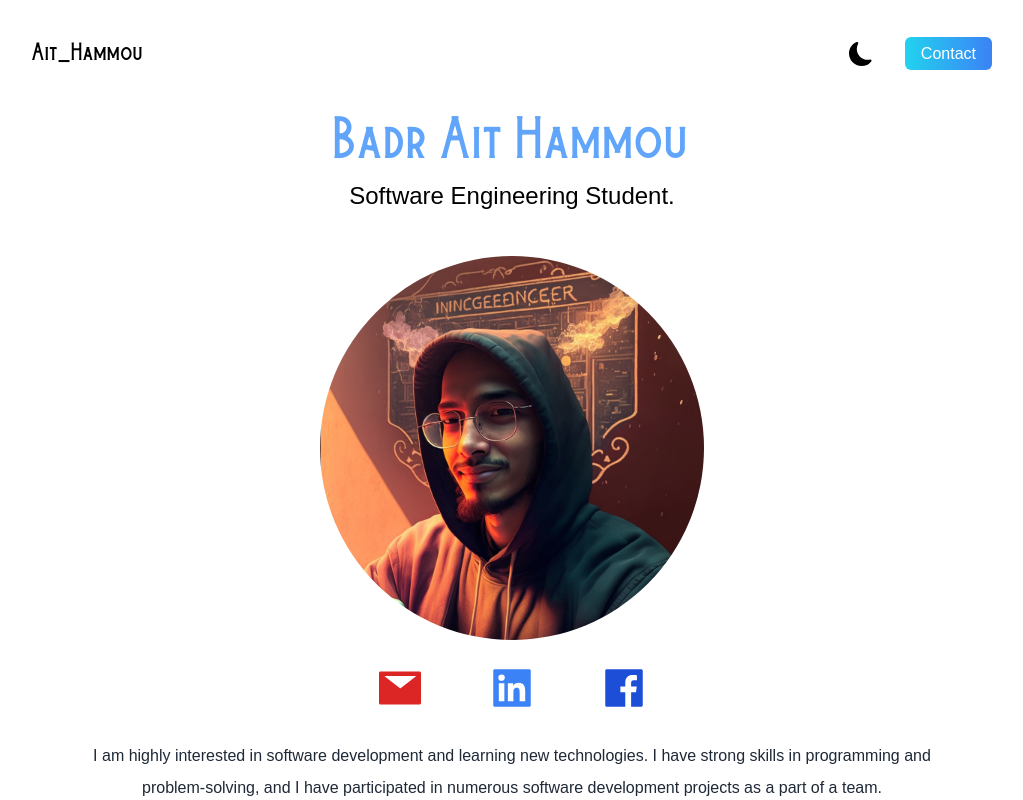
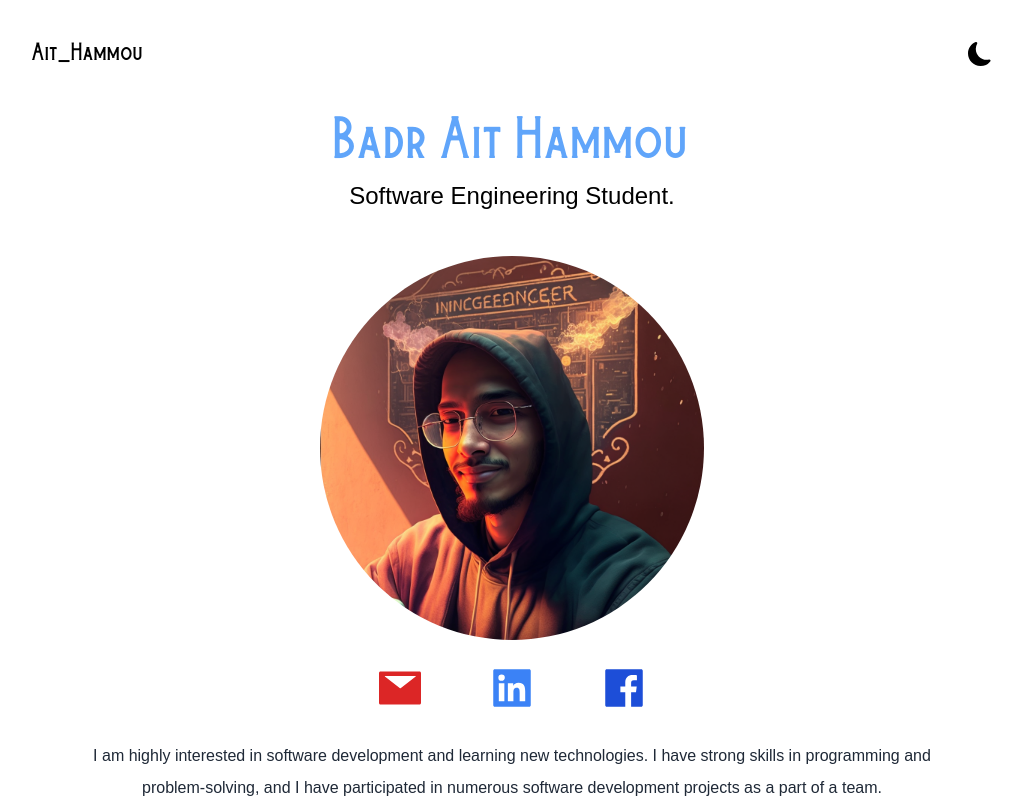
Before and after one commit to Badr-Ait-Hammou/react-portfolio, a Next.js app: page / in a window 1280 px wide. Shown: the top 800 px of the page, without its empty margins (128-1151 px from the left). Built offline with nearby package versions, Linux system fonts and the light colour scheme.

Commit message:
no contact

```diff
--- a/pages/index.js
+++ b/pages/index.js
@@ -34,7 +34,7 @@ import django from "../public/django.png";
 import dotnet from "../public/dotnet.png";
 import react from "../public/react.png";
 import tailwind from "../public/tailwind.png";
-import uca from "../public/Sans titre.png";
+import uca from "../public/fst.png";
 import emsi from "../public/Sans titre (1).png";
 import payment from "../public/payment.jpg";
 export default function Home() {
@@ -67,12 +67,12 @@ export default function Home() {
               </li>
               <li>
                 <a
-                  className="bg-gradient-to-r from-cyan-400 text- to-blue-500 text-white px-4 py-2 border-none rounded-md ml-8"
-                  href="#"
+               //   className="bg-gradient-to-r from-cyan-400 text- to-blue-500 text-white px-4 py-2 border-none rounded-md ml-8" href="#"
                 >
-                  Contact
+
                 </a>
               </li>
+
             </ul>
           </nav>
           <h2 className="text-5xl  text-center mx-auto p-10 py-2 text-blue-400 font-burtons dark:text-blue-400 md:text-5xl">
```
Also changed, not shown: public/fst.png (added).
